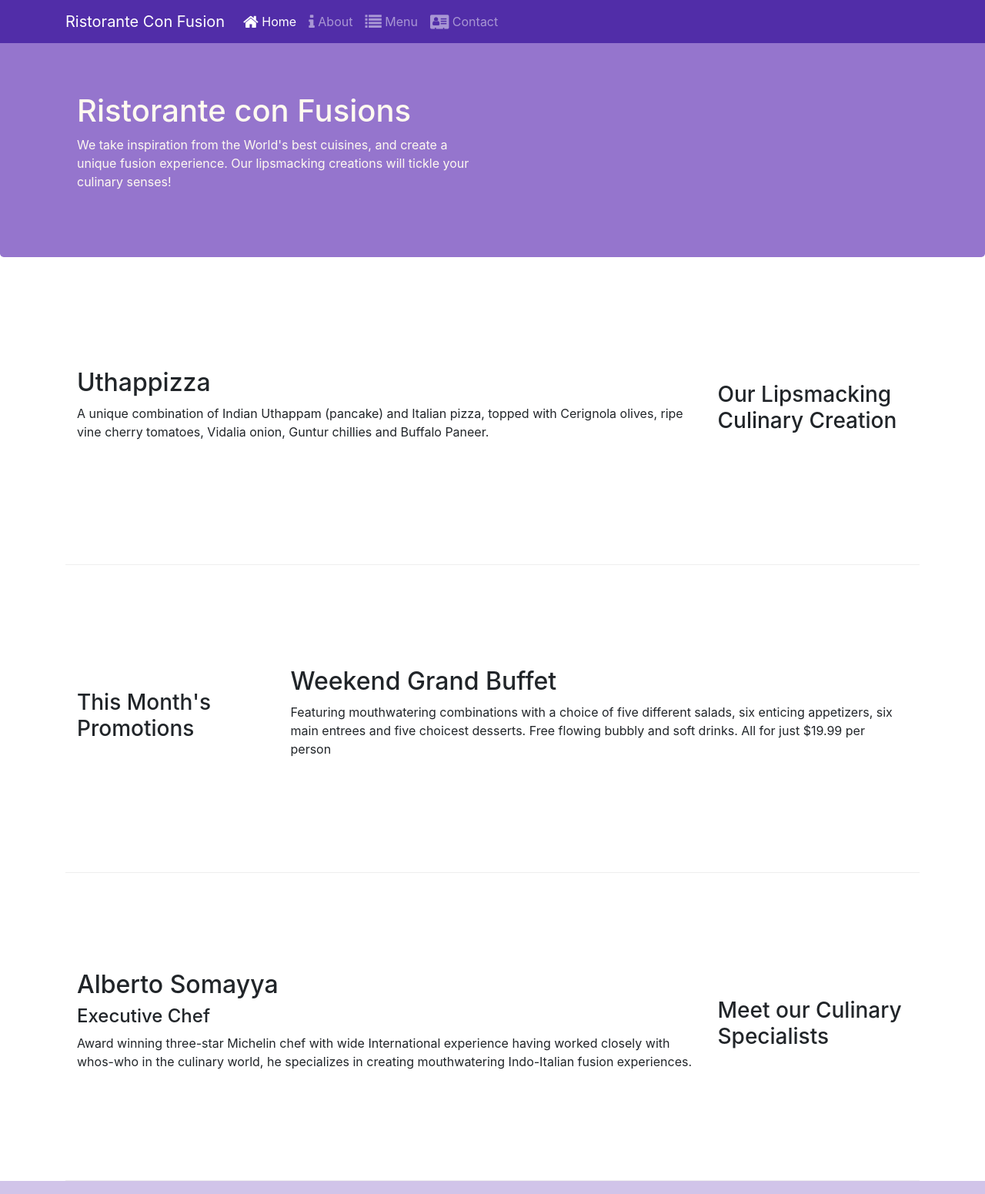
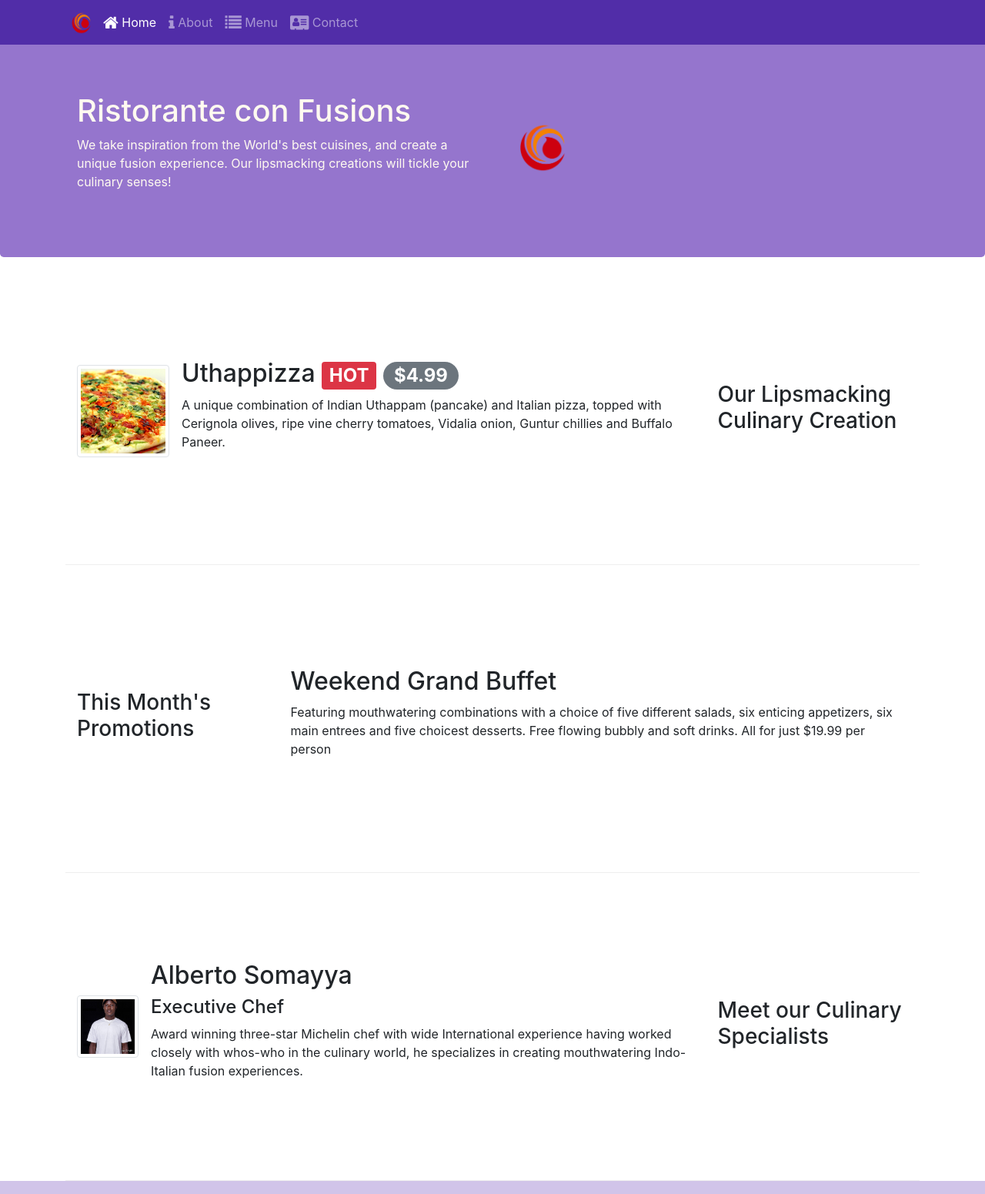
Before and after one commit to tinganjoseph/Html-Css, a website: page index.html in a window 1280 px wide. Shown: the top 1551 px of the page at 77% size. Drawn offline with nearby package versions, Linux system fonts and the light colour scheme.

Commit message:
adding images, media, user alerts

```diff
--- a/index.html
+++ b/index.html
@@ -23,7 +23,7 @@
             <button class="navbar-toggler" type="button" data-toggle="collapse" data-target="#Navbar">
                 <span class="navbar-toggler-icon"></span>
             </button>
-           <a class="navbar-brand" href="#">Ristorante Con Fusion</a>
+            <a class="navbar-brand mr-auto" href="#"><img src="img/oil.png" height="30" width="41"></a>
             <div class="collapse navbar-collapse" id="Navbar">
                 <ul class="navbar-nav mr-auto">
                     <li class="nav-item active"><a class="nav-link" href="#"><span class="fa fa-home fa-lg"></span> Home</a></li>
@@ -46,7 +46,8 @@
                     <h1>Ristorante con Fusions</h1>
                     <p>We take inspiration from the World's best cuisines, and create a unique fusion experience. Our lipsmacking creations will tickle your culinary senses!</p>
                 </div>
-                <div class="col-12 col-sm">
+                <div class="col-12 col-sm align-self-center">
+                    <img src="img/oil.png"  class="img-fluid" height="100" width="100">
                 </div>
             </div>
         </div>
@@ -58,8 +59,18 @@
                 <h3>Our Lipsmacking Culinary Creation</h3>
             </div>
             <div class="col col-sm order-sm-firs col-md">
-                <h2>Uthappizza</h2>
-                <p>A unique combination of Indian Uthappam (pancake) and Italian pizza, topped with Cerignola olives, ripe vine cherry tomatoes, Vidalia onion, Guntur chillies and Buffalo Paneer.</p>
+                 <div class="media">
+                         <img class="d-flex mr-3 img-thumbnail align-self-center"
+                            src="img/uthappizza.png" alt="Uthappizza">
+                    <div class="media-body">
+                        <h2 class="mt-0">Uthappizza <span class="badge badge-danger">HOT</span> <span class="badge badge-pill badge-secondary">$4.99</span></h2>
+                        <p class="d-none d-sm-block">A unique combination of Indian Uthappam (pancake) and
+                            Italian pizza, topped with Cerignola olives, ripe vine
+                            cherry tomatoes, Vidalia onion, Guntur chillies and
+                            Buffalo Paneer.</p>
+                    </div>
+                </div>
+
             </div>
         </div>
 
@@ -79,9 +90,19 @@
                 <h3>Meet our Culinary Specialists</h3>
             </div>
             <div class="col col-sm order-sm-first col-md">
-                <h2>Alberto Somayya</h2>
-                <h4>Executive Chef</h4>
-                <p>Award winning three-star Michelin chef with wide International experience having worked closely with whos-who in the culinary world, he specializes in creating mouthwatering Indo-Italian fusion experiences. </p>
+                <div class="media">
+                         <img class="d-flex mr-3 img-thumbnail align-self-center"
+                            src="img/FB.jpg" alt="Alberto Somayya" height="80" width="80">
+                    <div class="media-body">
+                        <h2 class="mt-0">Alberto Somayya</h2>
+                        <h4>Executive Chef</h4>
+                        <p class="d-none d-sm-block">Award winning three-star Michelin chef with wide
+                            International experience having worked closely with
+                            whos-who in the culinary world, he specializes in
+                            creating mouthwatering Indo-Italian fusion experiences.
+                            </p>
+                    </div>
+                </div>
             </div>
         </div>
     </div>
```
Also changed, not shown: aboutus.html (+3 -1 lines), contactus.html (+3 -1 lines), img/FB.jpg (added), img/Fb.jfif (added), img/buffet.png (added), img/download.png (added), img/logo.png (added), img/oil.png (added), img/uthappizza.png (added).
